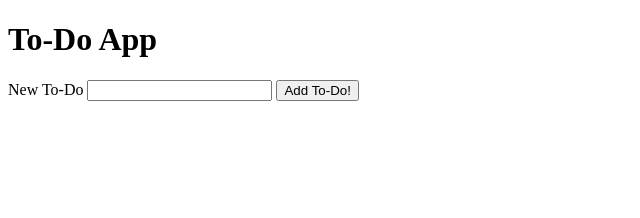
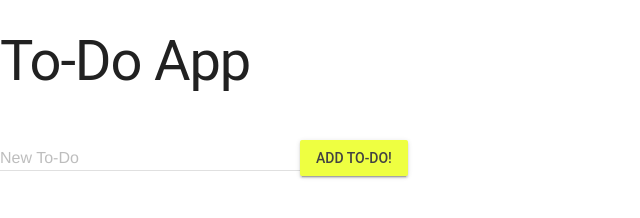
Before and after one commit to reimaginelife/to-do-app, a plain HTML site: page index.html in a window 1280 px wide. Shown: the whole page, without its empty margins (0-640 px from the left). Drawn offline with nearby package versions, Linux system fonts and the light colour scheme.

Commit message:
Updated Code with MDL

```diff
--- a/app.js
+++ b/app.js
@@ -5,16 +5,13 @@ function onReady() {
   const newToDoText = document.getElementById('newToDoText')
   const toDoList = document.getElementById('toDoList')
   const deleteToDo = document.getElementById('deleteToDo')
+
+
   addToDoForm.addEventListener('submit', event => {
     event.preventDefault();
 
     //get the newToDoText
     let title = newToDoText.value;
-
-    //create array to collect input
-
-//    toDos.push(title);
-//    console.log(toDos);
 
 
     //create a new li
@@ -30,6 +27,7 @@ function onReady() {
     let deleteToDo = document.createElement('button')
 
     deleteToDo.textContent = "Delete";
+    deleteToDo.className = 'mdl-button mdl-js-button mdl-js-ripple-effect';
 
     //set the input's type to checkbox
     checkbox.type = "checkbox";
--- a/index.html
+++ b/index.html
@@ -3,14 +3,19 @@
   <head>
       <meta name="viewport" content="width=device-width, intial-scale=1">
       <title>To-Do App</title>
+<!--Material Design Lite-->
+      <link rel="stylesheet" href="https://fonts.googleapis.com/icon?family=Material+Icons">
+      <link rel="stylesheet" href="https://code.getmdl.io/1.3.0/material.cyan-lime.min.css" />
+      <script defer src="https://code.getmdl.io/1.3.0/material.min.js"></script>
   </head>
   <body>
-    <h1>To-Do App</h1>
+    <h1 class="display-3">To-Do App</h1>
 
-    <form id="addToDoForm">
-      <label for="newToDoText">New To-Do</label>
-      <input type="text" id="newToDoText">
-      <button type="submit">Add To-Do!</button>
+    <form action="#" id="addToDoForm">
+      <div class="mdl-textfield mdl-js-textfield mdl-textfield--floating-label">
+        <label class="mdl-textfield__label" for="newToDoText">New To-Do</label>
+        <input class="mdl-textfield__input" type="text" id="newToDoText">
+      </div><button class="mdl-button mdl-js-button mdl-button--raised mdl-js-ripple-effect mdl-button--accent" type="submit">Add To-Do!</button>
     </form>
 
     <ul id="toDoList">
```
